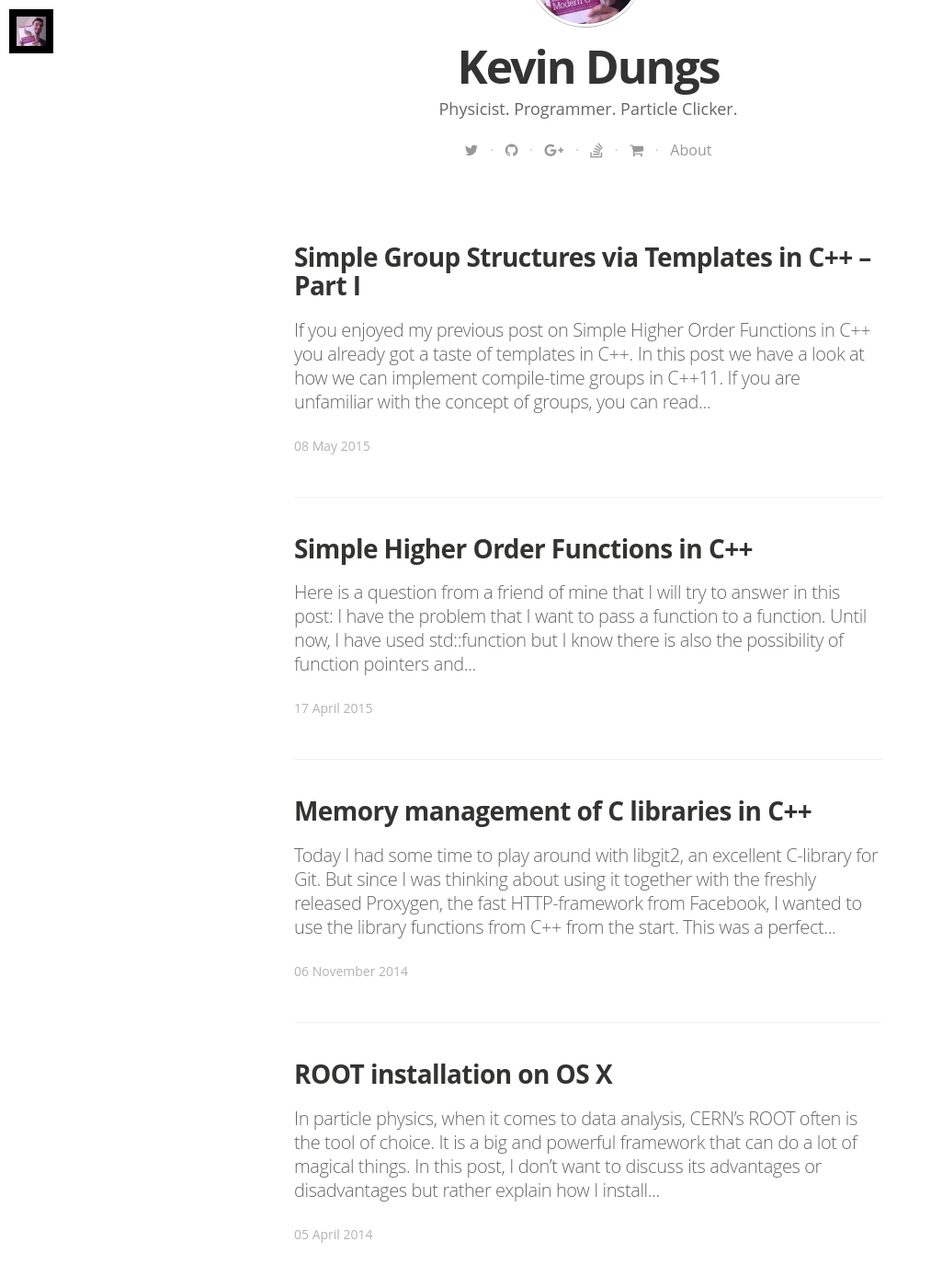
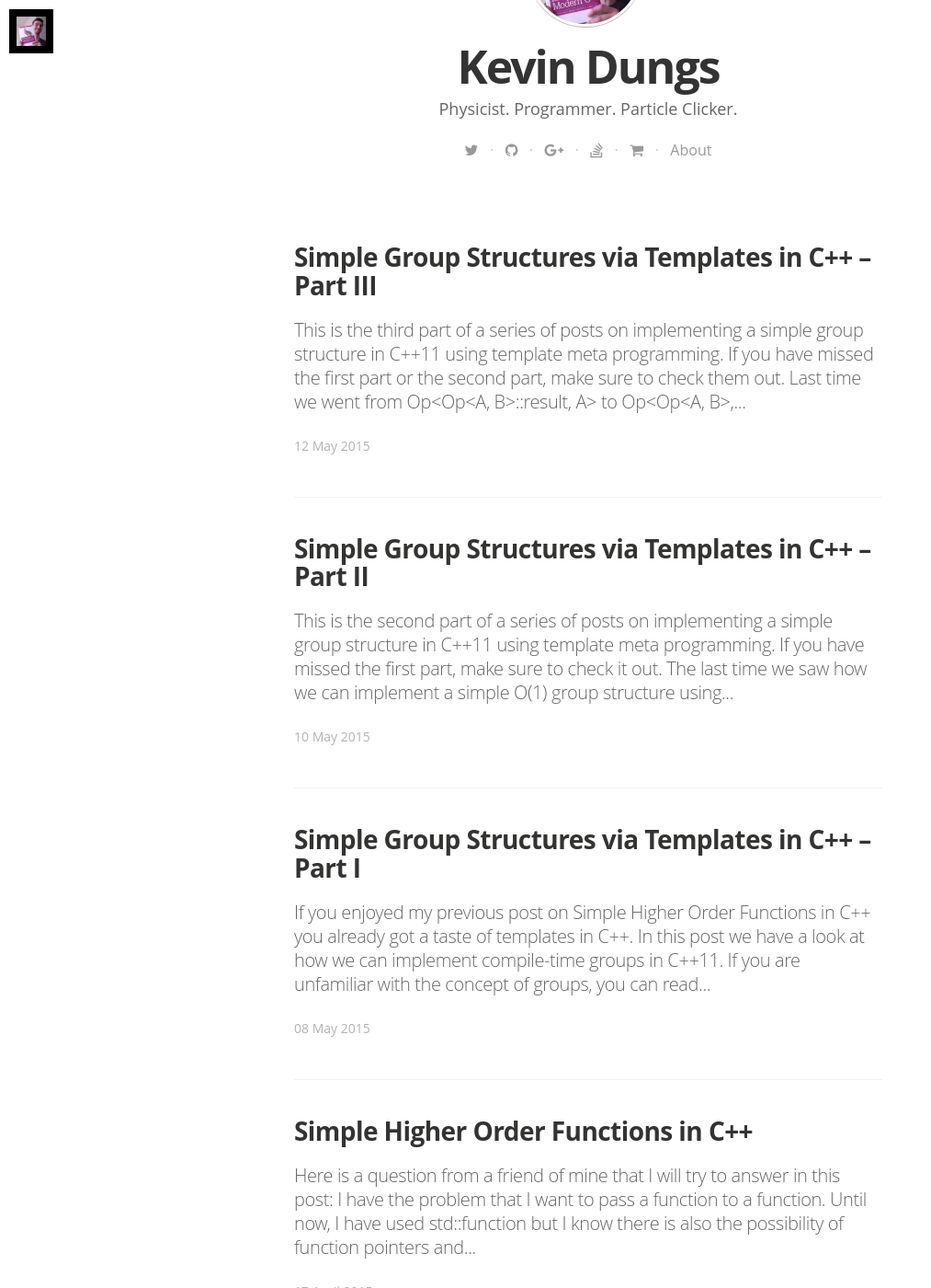
Before and after one commit to kdungs/dun.gs, a Jekyll site: the page built from index.html, in a window 1280 px wide and 1400 px high, scrolled down 487 px. Shown: the whole window at 92% size, without its empty margins (0-1013 px from the left). Built offline with Jekyll 4.4.1, drawn with Linux system fonts in a browser that asks for light colours; nearby versions of some CDN libraries; some web fonts are replaced; Markdown is read by kramdown in place of the engine named in the settings; the list of posts is cut into pages by our own code; some of the changed text lies outside the part shown.

Commit message:
Add third and final post of the series.

````diff
--- a/_posts/2015-05-08-groups-templates-pt1.md
+++ b/_posts/2015-05-08-groups-templates-pt1.md
@@ -66,3 +66,6 @@ using x = Op<A,
             >::result;
 ```
 but maybe there is a way to make this a bit more expressive…
+
+ * [Part 2](/2015/05/10/groups-templates-pt2.html)
+ * [Part 3](/2015/05/12/groups-templates-pt3.html)
--- /dev/null
+++ b/_posts/2015-05-10-groups-templates-pt2.md
@@ -0,0 +1,52 @@
+---
+layout: post
+title: Simple Group Structures via Templates in C++ – Part II
+date: 2015-05-10 15:51
+---
+
+This is the second part of a series of posts on implementing a simple group structure in C++11 using template meta programming. If you have missed [the first part](/2015/05/08/groups-templates-pt1.html), make sure to check it out.
+
+The last time we saw how we can implement a simple O(1) group structure using templates in C++11. We were already able to use the result of a calculation as input for another one but there was a lot of syntactic overhead. For a simple example like _ABA_, we could write `Op<Op<A, B>::result, A>::result`. For _n_ operands, we have to write `::result` _n-1_ times.
+
+When we defined our base case in the previous example, we did not specify a result type so using anything but `A` or `B` would fail. If instead we write
+
+```cpp
+template <typename LHS, typename RHS>
+struct Op {
+  using result = typename Op<typename LHS::result,
+                             typename RHS::result>::result;
+};
+```
+it allows for expressions where both sides are the results of operations like
+
+```cpp
+static_assert(std::is_same<Op<Op<A, B>, Op<B, A>>::result, A>::value,
+              "(AB)(BA) = A");
+```
+
+A simple modification to our initial definition of our types `A` and `B` will allow for more flexibility without having to specify all possible cases (`Op<A, Op<…>>`, `Op<Op<…>, A>`, …) manually:
+
+```cpp
+struct A { using result = A; };
+struct B { using result = B; };
+```
+
+Now we can even write
+
+```cpp
+using x = Op<Op<Op<Op<Op<A, B>, A>, A>, B>, A>::result;
+static_assert(std::is_same<x, A>::value, "ABAABA = A");
+```
+which is a significant improvement over how we had to do it in the last post. Now we only have to write `::result` once independent of how many operations we perform. However, we still have to write `Op<…>` _n-1_ times for _n_ operations.
+
+
+## Code
+The code for this series of posts can be found on [GitHub](https://github.com/kdungs/cpp-group-study).
+
+
+## What's next?
+Next time we make the final improvements allowing us to write something like `Op<A, B, A, A, B, A>`. This will involve _variadic templates_ so don't miss it.
+
+
+ * [Part 1](/2015/05/08/groups-templates-pt1.html)
+ * [Part 2](/2015/05/12/groups-templates-pt3.html)
--- /dev/null
+++ b/_posts/2015-05-12-groups-templates-pt3.md
@@ -0,0 +1,94 @@
+---
+layout: post
+title: Simple Group Structures via Templates in C++ – Part III
+date: 2015-05-12 13:37
+---
+
+This is the third part of a series of posts on implementing a simple group structure in C++11 using template meta programming. If you have missed [the first part](/2015/05/08/groups-templates-pt1.html) or [the second part](/2015/05/08/groups-templates-pt1.html), make sure to check them out.
+
+Last time we went from `Op<Op<A, B>::result, A>` to `Op<Op<A, B>, A>`. Now, we want to go to `Op<A, B, A>`. This requires _variadic templates_.
+
+## Variadic templates
+are awesome. They allow us to write functions and even types that take arbitrary numbers of (type) parameters. As an example think about this function:
+
+```cpp
+int sum(int x, int y) {
+  return x + y;
+}
+```
+we can improve it with templates to take an arbitrary input type that supports addition:
+
+```cpp
+template <typename T>
+T sum(T lhs, T rhs) {
+  return lhs + rhs;
+}
+```
+but for summation of more than two values we would have to write another function or repeatedly apply `sum`. Writing a function for every possible case (three parameters, four parameters, …) is not only tiresome and unmaintainable it is also impossible as the number of parameters goes to infinity. Repeatedly applying the function works better but who really wants to write `sum(sum(sum(sum(sum(…)…)…)…)…)`?
+
+With just four lines of code, we are able to solve that problem:
+
+```cpp
+template <typename T, typename... Ts>
+T sum(T head, Ts... tail) {
+  return head + sum(tail...);
+}
+```
+The three dots (`...` not `…`) indicate the use of what is called a _parameter pack_. Parameter packs are at the core of variadic templates. You can find an excellent and comprehensive description on [cppreference.com](http://en.cppreference.com/w/cpp/language/parameter_pack).
+
+If you call `sum(1, 2, 3, 4)` somewhere in your code, your compiler should in theory generate `sum` functions taking four, three, and two parameters. However, modern compilers are smart enough to not actually do this and optimise most of it away. In fact, the generated assembly file (clang option `-S`) for this program is only a few lines long and contains no function calls whatsoever.
+
+```cpp
+#include "variadic.h"
+
+int main() {
+  return sum(1, 2, 3, 4);
+}
+```
+
+## Back to our Group
+In order to apply what we've learned about variadic templates and parameter packs to our original problem we just need to consider one difference between functions and types: There is no type overloading in C++. In the `sum` example it was okay to first define the base case (two parameters) and then specify the more common case but when working with types we must define the most common case first:
+
+```cpp
+template <typename...>
+struct Op {};
+```
+
+Our initial definition then becomes a _specialisation_ of this template:
+
+```cpp
+template <typename LHS, typename... RHS>
+struct Op<LHS, RHS...> {
+  using result =
+      typename Op<typename LHS::result,
+                  typename Op<RHS...>::result>::result;
+};
+```
+
+Notice how we use the same recursive structure as in the above example. Functional programmers will recognise this pattern as a _fold_.
+
+And indeed, this assertion holds, showing that our code works the way we want it to
+
+```cpp
+static_assert(
+  std::is_same<Op<A, A, A, B, A, B, B, A>::result, B>::value,
+  "AAABABBA = B"
+);
+```
+
+
+## Code
+The code for this series of posts can be found on [GitHub](https://github.com/kdungs/cpp-group-study).
+
+
+## Conclusion
+Using a somewhat constructed example of an O(1) group, we have learned how to implement compile-time calculations on arbitrary structures. We also had a look at _parameter packs_ and _variadic templates_ that allow us to write very generic and highly re-usable code.
+
+ * [Part 1](/2015/05/08/groups-templates-pt1.html)
+ * [Part 2](/2015/05/10/groups-templates-pt2.html)
+
+
+## Quesions, Remarks, …
+Do you have any questions? Is anything unclear? Did I get something wrong? Is something horribly imprecise? Please let me know! Send an email to kevin at this domain or write an issue on [the GitHub repo](https://github.com/kdungs/cpp-group-study).
+
+Cheers!
````
